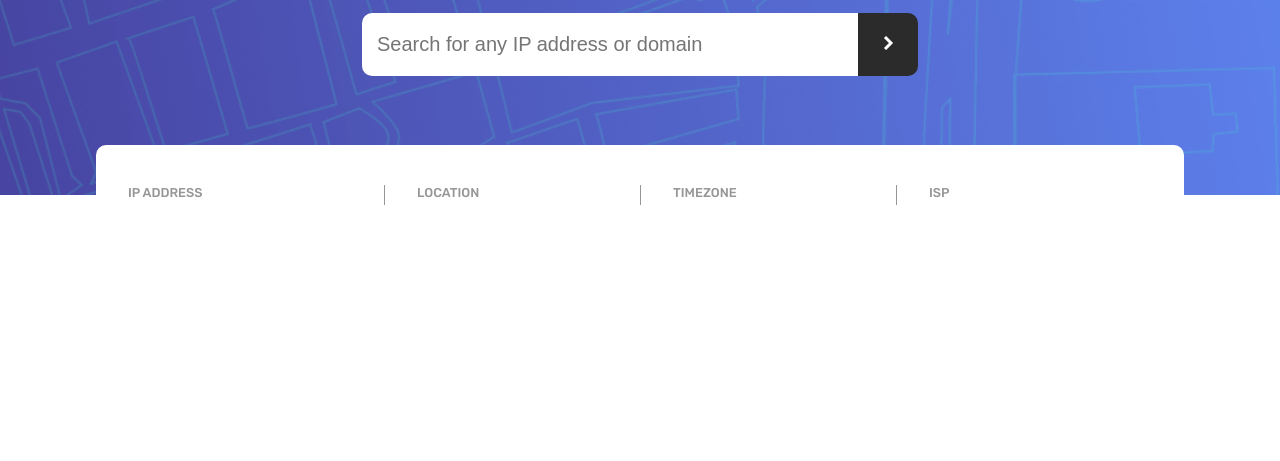
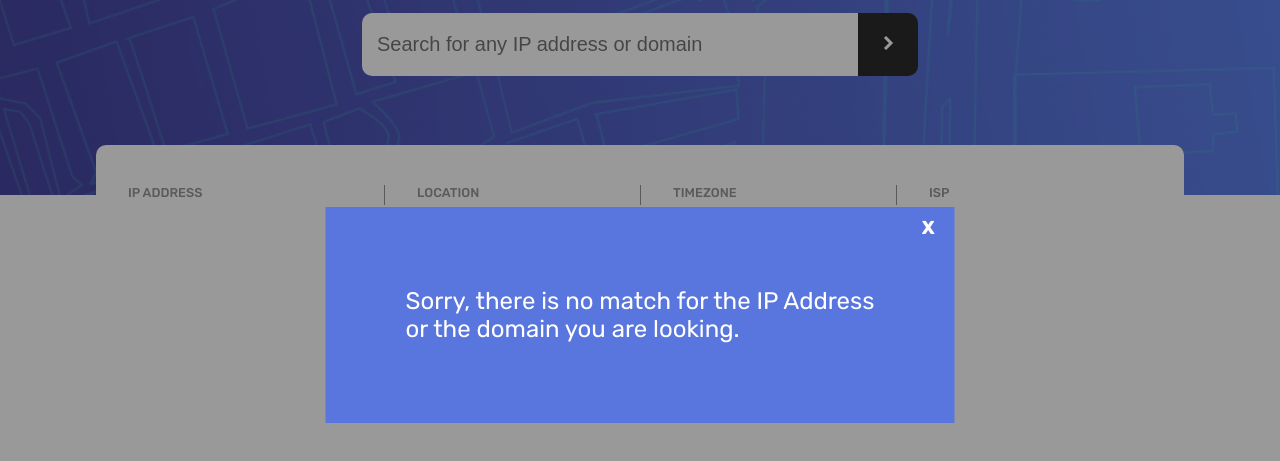
Before and after one commit to chamanbravo/IP-Address-Tracker, a plain HTML site: page index.html in a window 1280 px wide. Both pictures are taken after a click on the button 888 px from the left and 129 px from the top of the page. Shown: the part 85-546 px from the top of the page. Drawn offline with nearby package versions, Linux system fonts and the light colour scheme; no server answers.

Commit message:
error msg

```diff
--- a/index.html
+++ b/index.html
@@ -54,6 +54,12 @@
 
 	    <div id="mapid"></div>
 
+	    <div class="overlay"></div>
+	    <div class="error-msg">
+	    	<P>Sorry, there is no match for the IP Address <br>or the domain you are looking.</P>
+	    	<h3 class="close">X</h3>
+		</div>
+
     	<script src="script.js"></script>
     </body>
 
--- a/script.js
+++ b/script.js
@@ -5,6 +5,9 @@ const timezone = document.querySelector(".timezone");
 const isp = document.querySelector(".isp");
 const button = document.querySelector(".sumbit");
 const userInput = document.querySelector(".myInput");
+const overlay = document.querySelector(".overlay");
+const errormsg = document.querySelector(".error-msg");
+const close = document.querySelector(".close");
 
 const icon = L.icon({
 	    iconUrl: './images/icon-location.png',
@@ -49,6 +52,7 @@ getMyIp();
 
 const search = async () => {
 
+	try{
 	    const geoLocation = await fetch (`https://geo.ipify.org/api/v1?apiKey=at_bOCEyrwTfQSxAHyZ7CypYXPaSQQXC&domain=${userInput.value}`);
 	    const dataGeoLocation = await geoLocation.json();
 
@@ -77,9 +81,30 @@ const search = async () => {
 
 		marker = L.marker([lat, lng],{icon: icon}).addTo(mymap);
 
+	} catch (err) {
+		error();
+	}
+
 };
 
 
 button.addEventListener('click', () => {
 	search();
 });
+
+const error = () => {
+	overlay.style.display = "unset";
+	errormsg.style.display = "unset";
+};
+
+close.addEventListener("click", () => {
+	overlay.style.display = "none";
+	errormsg.style.display = "none";
+	location.reload();
+})
+
+overlay.addEventListener("click", () => {
+	overlay.style.display = "none";
+	errormsg.style.display = "none";
+	location.reload();
+})
--- a/style.css
+++ b/style.css
@@ -71,7 +71,7 @@ button:hover{
 	margin-left: 10px;
 	background: #fff;
 	border-radius: 10px;
-	z-index: 999;
+	z-index: 500;
 }
 .content{
 	padding: 1.5rem 5rem;
@@ -89,7 +89,11 @@ button:hover{
 .sub-box:not(:last-child){
 	margin-bottom: 1.2rem;
 }
-
+@media (max-width: 766px){
+	br{
+		display: none;
+	}
+}
 @media (min-width: 767px){
 	.header{
 		height: 280px
@@ -133,7 +137,7 @@ button:hover{
 
 	#mapid{
 	height: calc(100vh - 280px);
-}
+	}
 }
 
 
@@ -179,3 +183,38 @@ button:hover{
 .leaflet-control{
 	display: none;
 }
+
+.overlay{
+	display: none;
+	position: absolute;
+	top: 0;
+	left: 0;
+	height: 100vh;
+	width: 100vw;
+	background-color: #000;
+	opacity: 0.4;
+	z-index: 501;
+}
+.error-msg{
+	display: none;
+	background-color: hsl(227deg 67% 61%);
+	width: fit-content;
+	padding: 5rem 5rem;
+	top: 50%;
+	left: 50%;
+	transform: translate(-50%, -50%);
+	position: absolute;
+	opacity: 1;
+	z-index: 502;
+	color: #fff;
+}
+.error-msg p{
+	font-size: 1.5rem;
+	font-weight: 400;
+}
+.close{
+	position: absolute;
+	top: 10px;
+	right: 20px;
+	cursor: pointer;
+}
```
Lines whose indentation alone changed are shown as unchanged.
